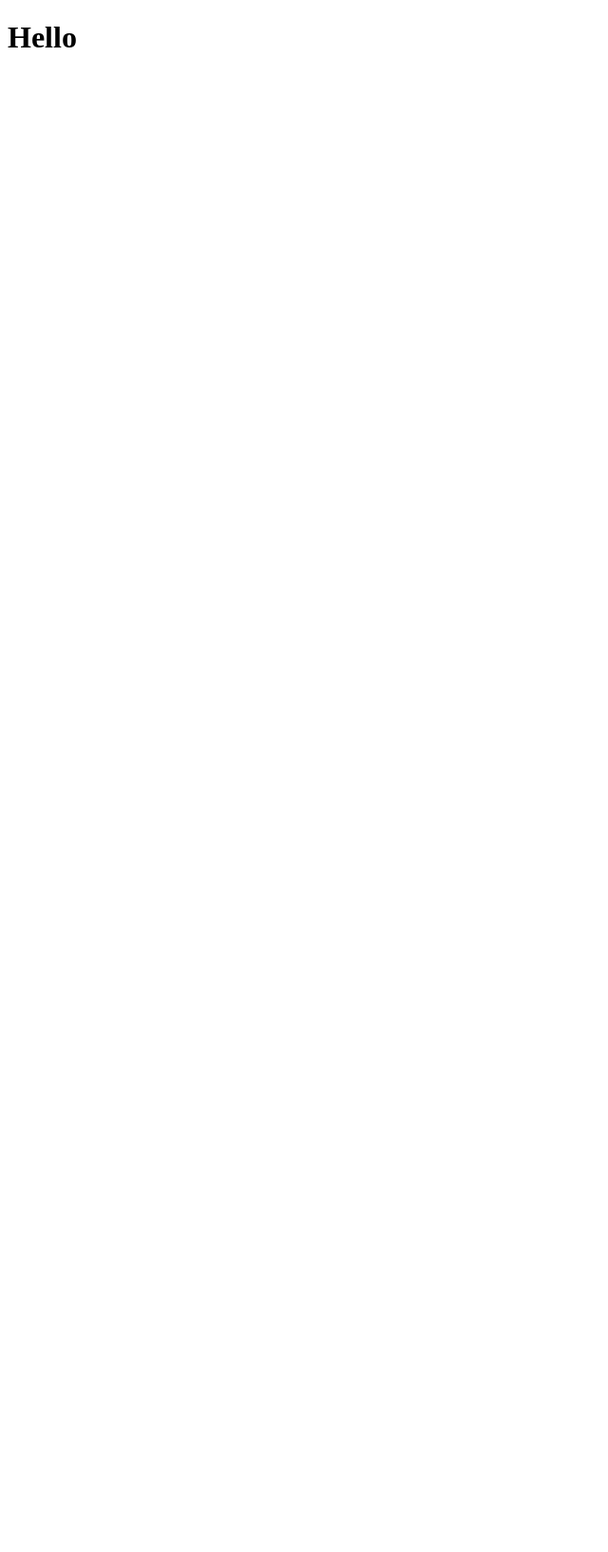
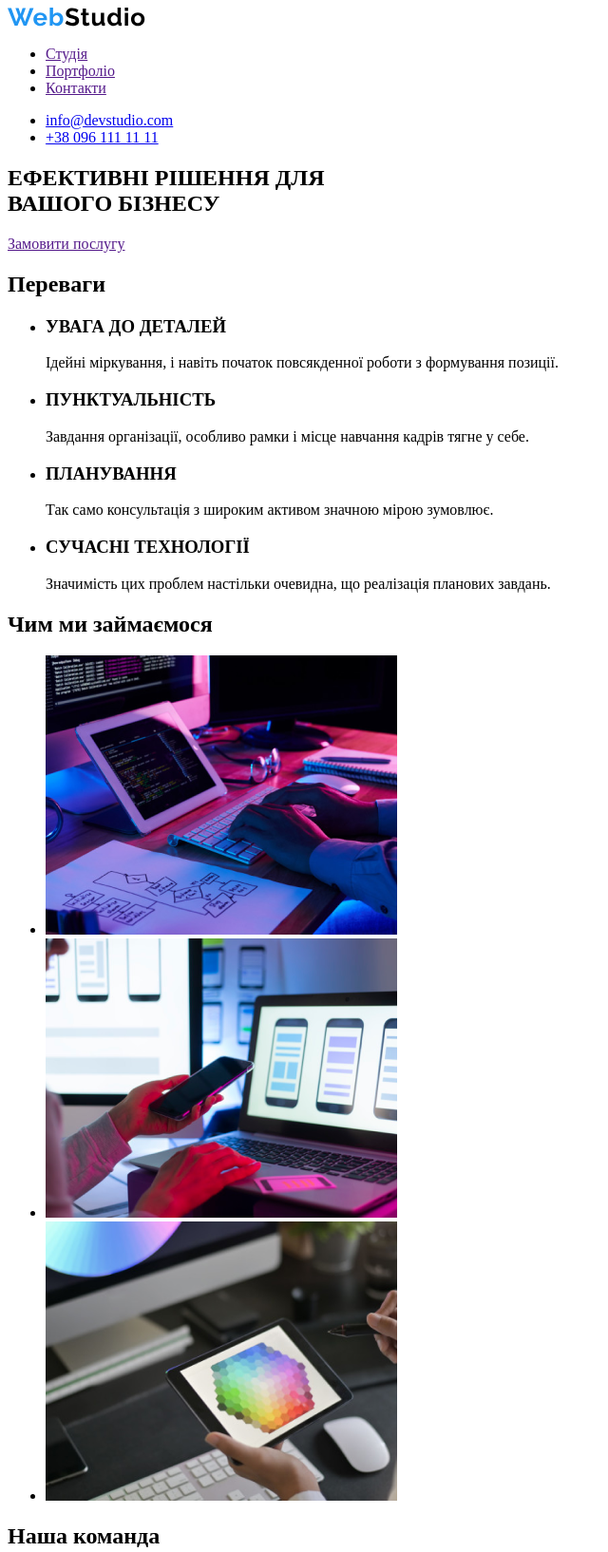
Before and after one commit to ShcherbakovIurii/goit-markup-hw-01, a plain HTML site: page index.html in a window 1280 px wide. Shown: the top 1634 px of the page at 95% size, without its empty margins (0-640 px from the left). Before the commit the page ends 800 px from the top, so only its background shows below. Drawn offline with Linux system fonts and the light colour scheme.

Commit message:
ДЗ1
Сделал Домашнее задание 1

```diff
--- a/index.html
+++ b/index.html
@@ -7,6 +7,112 @@
     <title>Document</title>
 </head>
 <body>
-    <H1>Hello</H1>
+    <!-- Шапка сайту -->
+    <header>
+        <nav>
+            <a href="/">
+                <img src="./img/WebStudio.svg" alt="Logo company">
+            </a>
+            <ul>
+                <li><a href="">Студія</a></li>
+                <li><a href="">Портфоліо</a></li>
+                <li><a href="">Контакти</a></li>
+            </ul>
+            <ul>
+                <li><a href="mailto:info@devstudio.com">info@devstudio.com</a></li>
+                <li><a href="tel:+380961111111">+38 096 111 11 11</a></li>
+            </ul>
+        </nav>
+    </header>
+    <!-- Контент -->
+<main>
+    <!-- Герой -->
+    <section>
+        <h1>ЕФЕКТИВНІ РІШЕННЯ ДЛЯ <br> ВАШОГО БІЗНЕСУ</h1>
+        <a href="">Замовити послугу</a>
+    </section>
+    <!-- Переваги  <h2 hidden> особливості </h2>, а <h3>увага до діталей </h3>-->
+    <section>
+        <h2>Переваги</h2>
+        <ul>
+            <li>
+                <h3>УВАГА ДО ДЕТАЛЕЙ</h3>
+                <p>
+                    Ідейні міркування, і навіть початок повсякденної роботи з формування позиції.
+                </p>
+            </li>
+            <li>
+                <h3>ПУНКТУАЛЬНІСТЬ</h3>
+                <p>
+                    Завдання організації, особливо рамки і місце навчання кадрів тягне у себе.
+                </p>
+            </li>
+            <li>
+                <h3>ПЛАНУВАННЯ</h3>
+                <p>
+                    Так само консультація з широким активом значною мірою зумовлює.
+                </p>
+            </li>
+            <li>
+                <h3>СУЧАСНІ ТЕХНОЛОГІЇ</h3>
+                <p>
+                    Значимість цих проблем настільки очевидна, що реалізація планових завдань.
+                </p>
+            </li>
+        </ul>
+    </section>
+<!-- Чим ми займаємося -->
+    <section>
+    <h2>Чим ми займаємося</h2>
+    <ul>
+        <li>
+            <img src="./img/Photocomp1.png" alt="Computer" width="370">
+        </li>
+        <li>
+            <img src="./img/Photocomp2.png" alt="Computer" width="370">
+        </li>
+        <li>
+            <img src="./img/Photocomp3.png" alt="Computer" width="370">
+        </li>
+    </ul>
+    </section>
+    <!-- Наша команда-->
+    <section>
+        <h2>Наша команда</h2>
+        <ul>
+            <li>
+                <a href=""><img src="./img/IgorD.jpg" alt="Ігор Дем'яненко" width="260"/></a>
+                <h3>Ігор Дем'яненко</h3>
+                <h3>Product Designer</h3>
+            </li>
+            <li>
+                <a href=""><img src="./img/OlgaR.jpg" alt="Ольга Рєпіна" width="260"/></a>
+                <h3>Ольга Рєпіна</h3>
+                <h3>Frontend Developer</h3>
+            </li>
+            <li>
+                <a href=""><img src="./img/MikeT.jpg" alt="Микола Тарасов" width="260"/></a>
+                <h3>Микола Тарасов</h3>
+                <h3>Marketing</h3>
+            </li>
+            <li>
+                <a href=""><img src="./img/MihaE.jpg" alt="Михайло Єрмаков" width="260"/></a>
+                <h3>Михайло Єрмаков</h3>
+                <h3>UI Designer</h3>
+            </li>
+        </ul>
+    </section>
+</main>
+<!-- Футер -->
+<footer>
+    <a href="/">
+        <img src="./img/WebStudio.svg" alt="Logo company">
+    </a>
+    <address>
+        м. Київ, пр-т Лесі Українки, 26
+        <a href="mailto:info@devstudio.com">info@devstudio.com</a>
+        <a href="tel:+380961111111">+38 096 111 11 11</a>
+    </address>
+</footer>
 </body>
 </html>
```
Also changed, not shown: img/IgorD.jpg (added), img/MihaE.jpg (added), img/MikeT.jpg (added), img/OlgaR.jpg (added), img/Photocomp1.png (added), img/Photocomp2.png (added), img/Photocomp3.png (added), img/WebStudio.svg (added).
